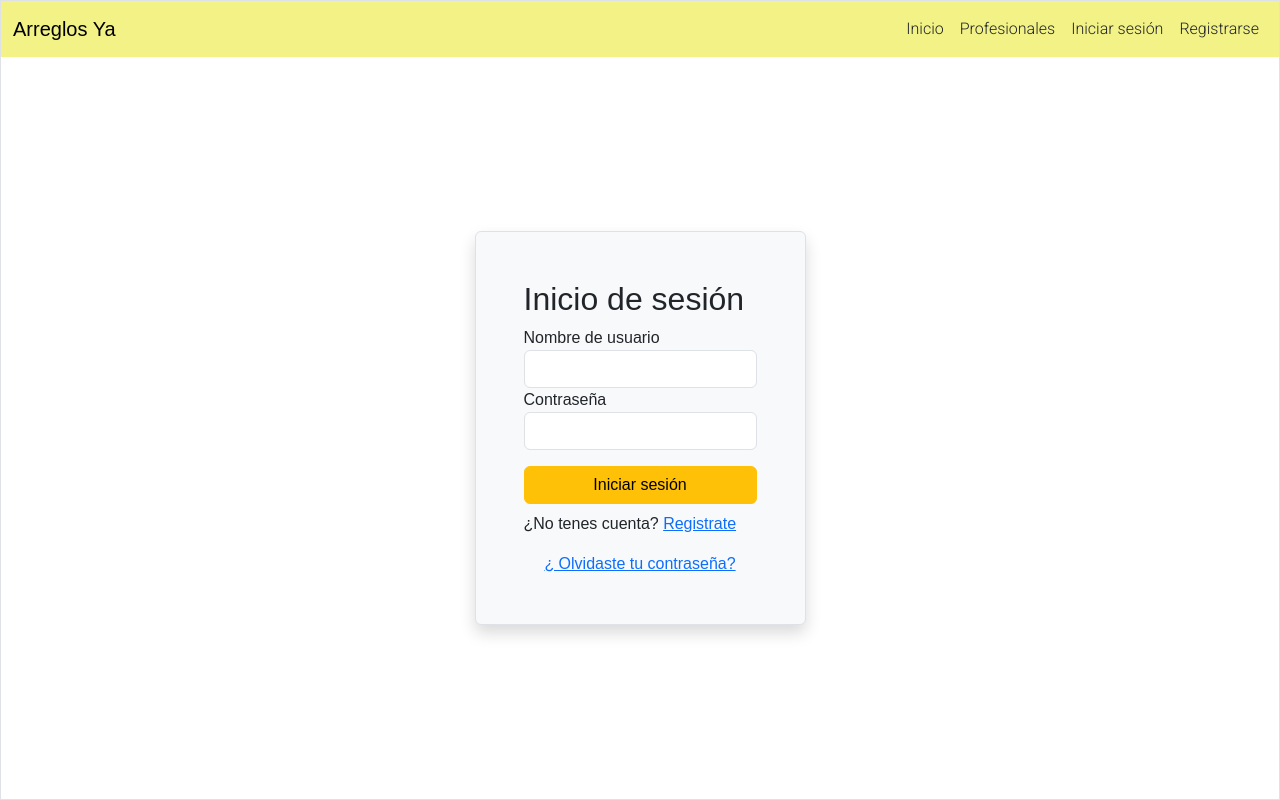
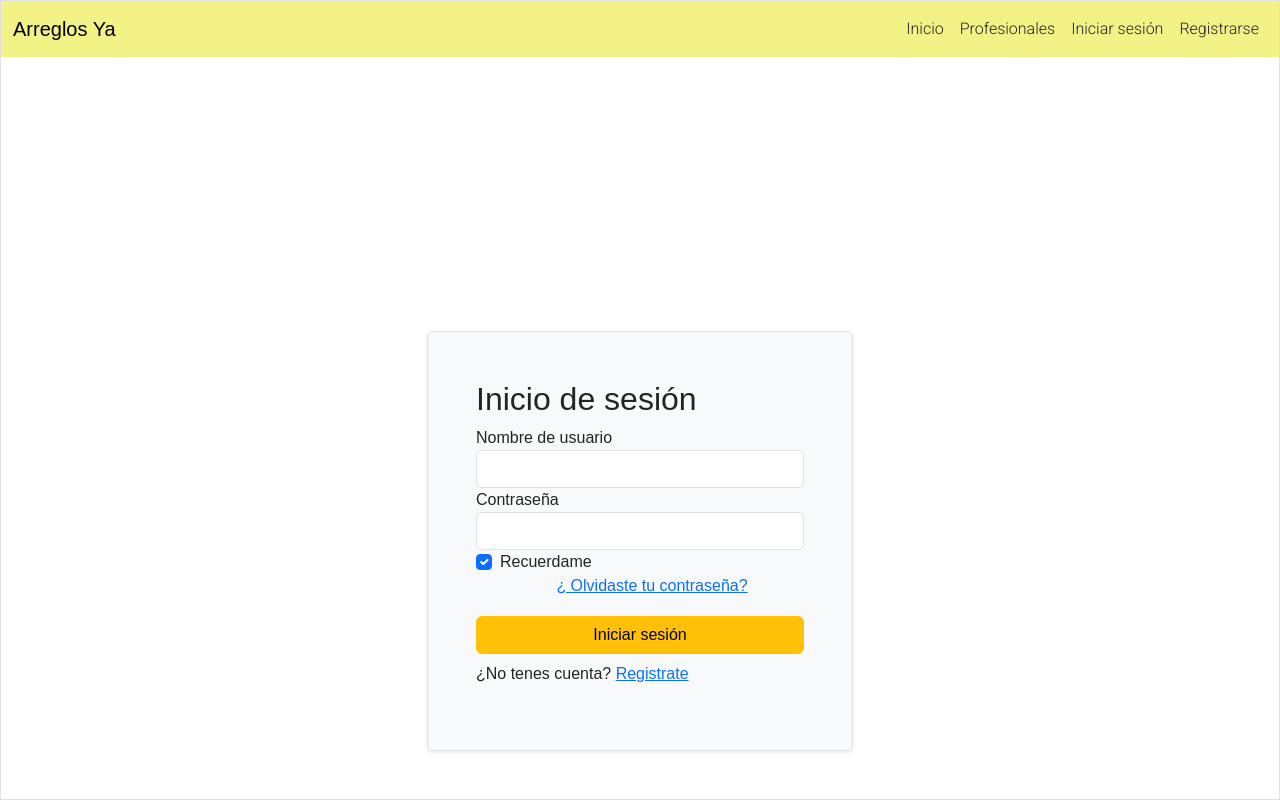
Before and after one commit to leonardotaquini/proyecto-integrador-frontend, a React (Vite) app: page /login in a window 1280 px wide. Built offline with nearby package versions, Linux system fonts and the light colour scheme; a web font is replaced by a local one.

Commit message:
login modificado, botones y estilos

```diff
--- a/src/pages/Login.jsx
+++ b/src/pages/Login.jsx
@@ -8,7 +8,7 @@ export const Login = () => {
     <div className='d-flex flex-column justify-content-between border vh-100 '>
         <Navbar />
 
-        <div className='m-auto border p-5 shadow bg-body-tertiary rounded'>
+        <div className='m-auto border p-5 shadow-sm  mb-5 bg-body-tertiary rounded col-11 col-sm-8 col-lg-4'>
             <h2 className='text titulo'>Inicio de sesión</h2>
         <form className='d-flex flex-column'>
             <label htmlFor="">Nombre de usuario</label>
@@ -16,11 +16,14 @@ export const Login = () => {
 
             <label htmlFor="">Contraseña</label>
             <input className='form-control' type="password" required placeholder='' />
+            <div className="form-check">
+            <input className="form-check-input" type="checkbox" value="" id="form2Example31" checked />
+            <label className="form-check-label" for="form2Example31"> Recuerdame </label>
+            <Link className='d-flex justify-content-center ' to='/profesional/registro'>¿ Olvidaste tu contraseña?</Link>
 
+            </div>
             <button className='btn btn-warning mt-3'>Iniciar sesión</button>
             <p className='mt-2'>¿No tenes cuenta? <Link to='/profesional/registro'>Registrate</Link></p>
-            <Link className='d-flex justify-content-center ' to='/profesional/registro'>¿ Olvidaste tu contraseña?</Link>
-
         </form>
         </div>
 
--- a/src/pages/registroProfesional.css
+++ b/src/pages/registroProfesional.css
@@ -6,8 +6,10 @@
 .formulario{
     height:100%;
     overflow-y: scroll;
+    scrollbar-width: none;
+}
 
-}
+
 .formulario::-webkit-scrollbar {
     display: none;
 }
```
